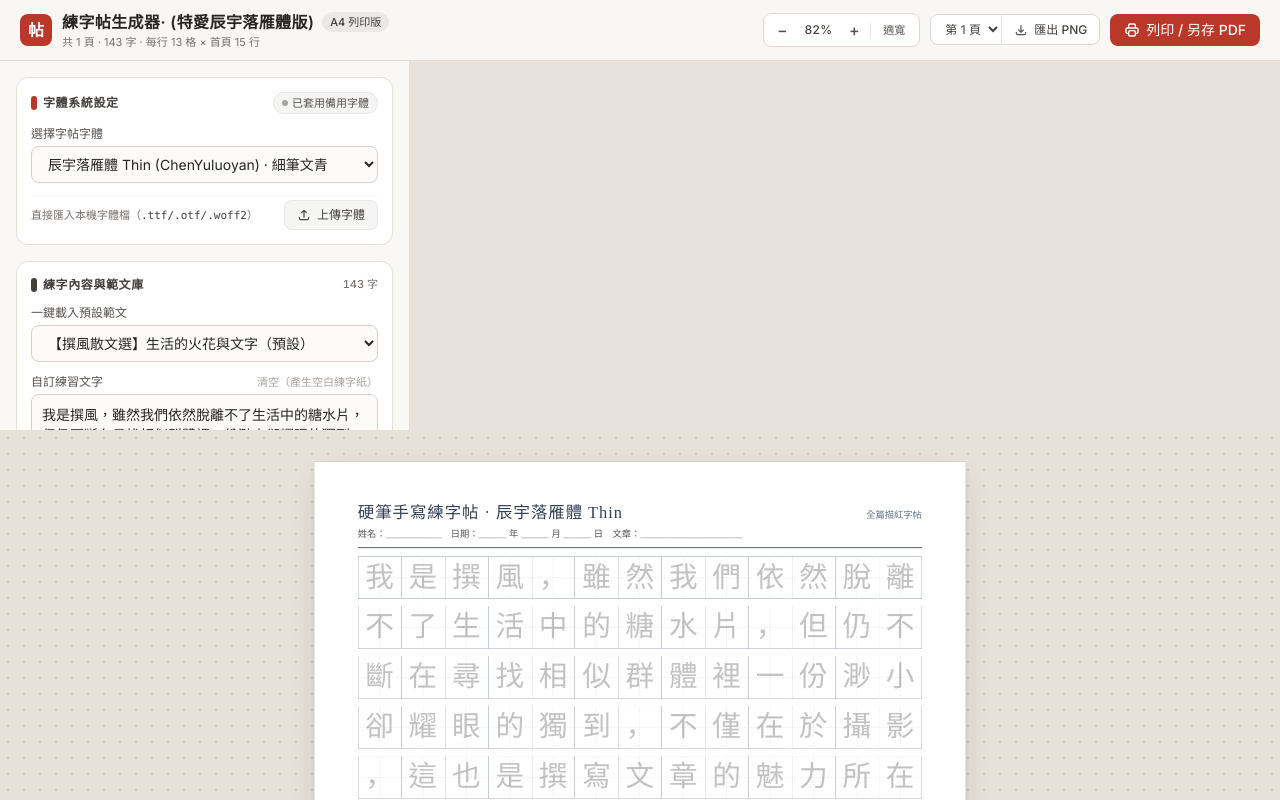
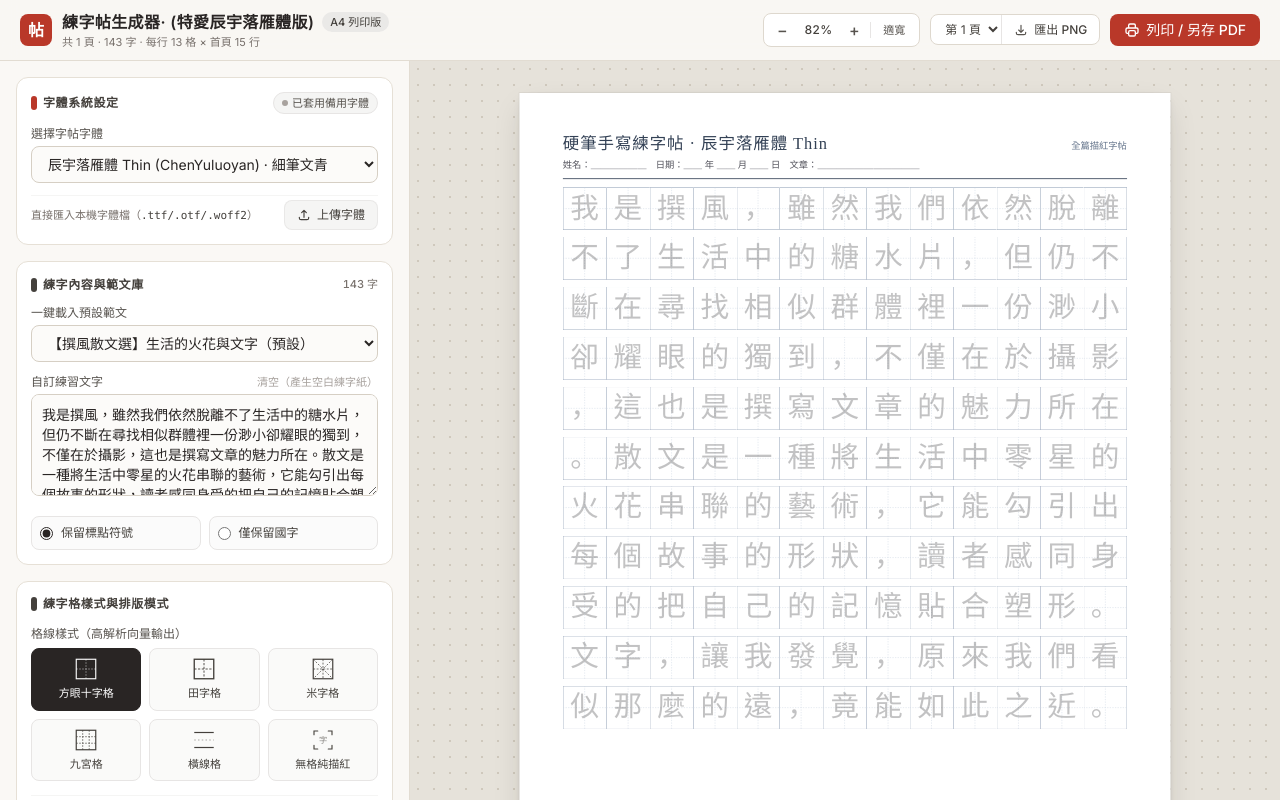
Before and after one commit to RobotCanFl/Helpmyfont, a plain HTML site: page index.html in a window 1280 px wide. Drawn offline with nearby package versions, Linux system fonts and the light colour scheme; a web font is replaced by a local one.

Commit message:
Update index.html

```diff
--- a/index.html
+++ b/index.html
@@ -601,8 +601,8 @@
                   <span>顯示</span>
                 </label>
               </div>
-              <input id="header-subtitle-input" type="text" value="姓名：＿＿＿＿＿＿　日期：＿＿＿ 年 ＿＿＿ 月 ＿＿＿日　文章：＿＿＿＿＿＿＿＿＿＿＿" class="w-full rounded-lg border border-[#d6cfc4] bg-[#fcfbf9] px-2.5 py-1.5 text-xs text-stone-800 focus:border-stone-500 focus:outline-none" />
-            </div
+              <input id="header-subtitle-input" type="text" value="姓名：＿＿＿＿＿＿　日期：＿＿ 年 ＿＿ 月 ＿＿ 日　文章：＿＿＿＿＿＿＿＿＿＿＿" class="w-full rounded-lg border border-[#d6cfc4] bg-[#fcfbf9] px-2.5 py-1.5 text-xs text-stone-800 focus:border-stone-500 focus:outline-none" />
+            </div>
 
             <div class="flex items-center justify-between pt-0.5">
               <span class="text-xs text-stone-600">頁尾顯示頁碼</span>
@@ -701,7 +701,7 @@
         modelOpacity: 88, // % (60..100)
         orientation: 'portrait', // 'portrait' | 'landscape'
         headerTitle: PRESETS.zhuanfeng.title,
-        headerSubtitle: '姓名：＿＿＿＿＿＿　日期：＿＿＿ 年 ＿＿＿ 月 ＿＿＿ 日　文章：＿＿＿＿＿＿＿＿＿＿＿',
+        headerSubtitle: '姓名：＿＿＿＿＿＿　日期：＿＿ 年 ＿＿ 月 ＿＿ 日　文章：＿＿＿＿＿＿＿＿＿＿＿',
         showSubtitle: true,
         showPageNum: true,
         zoom: 0.8,
```
